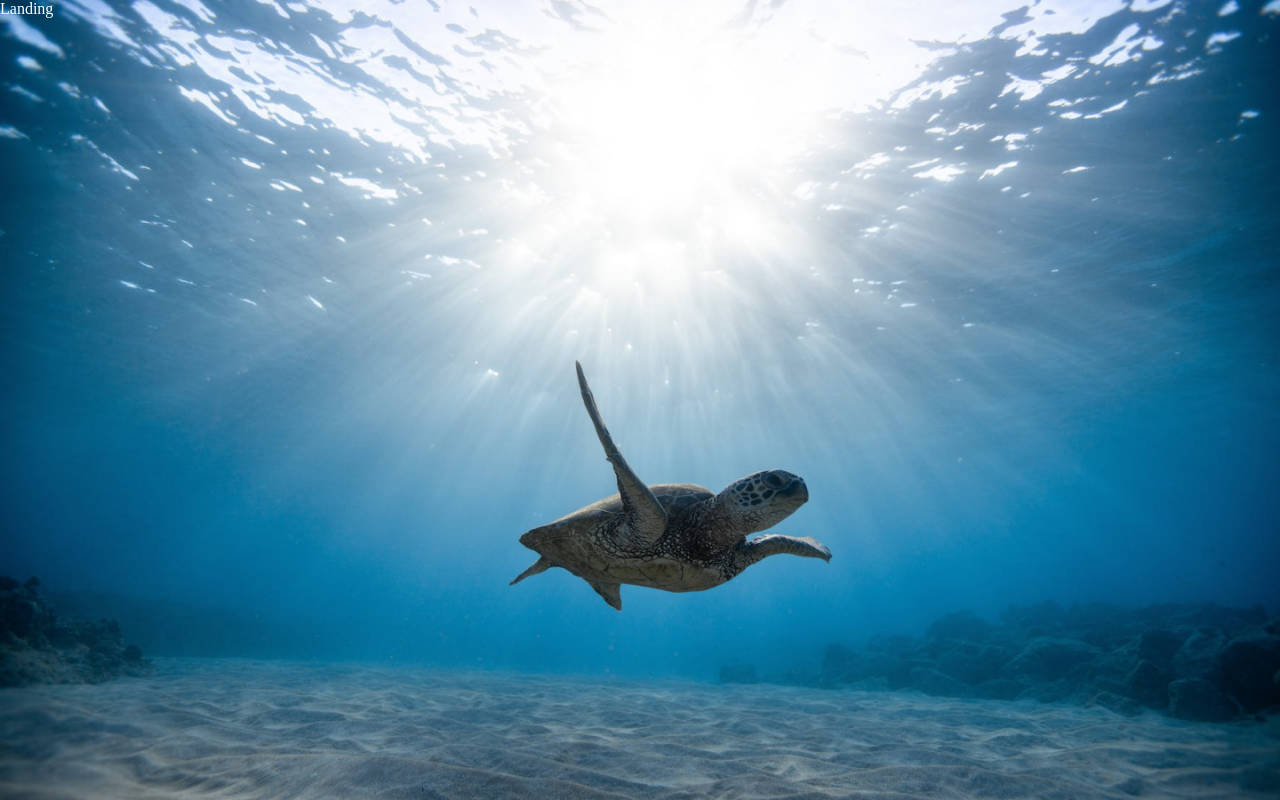
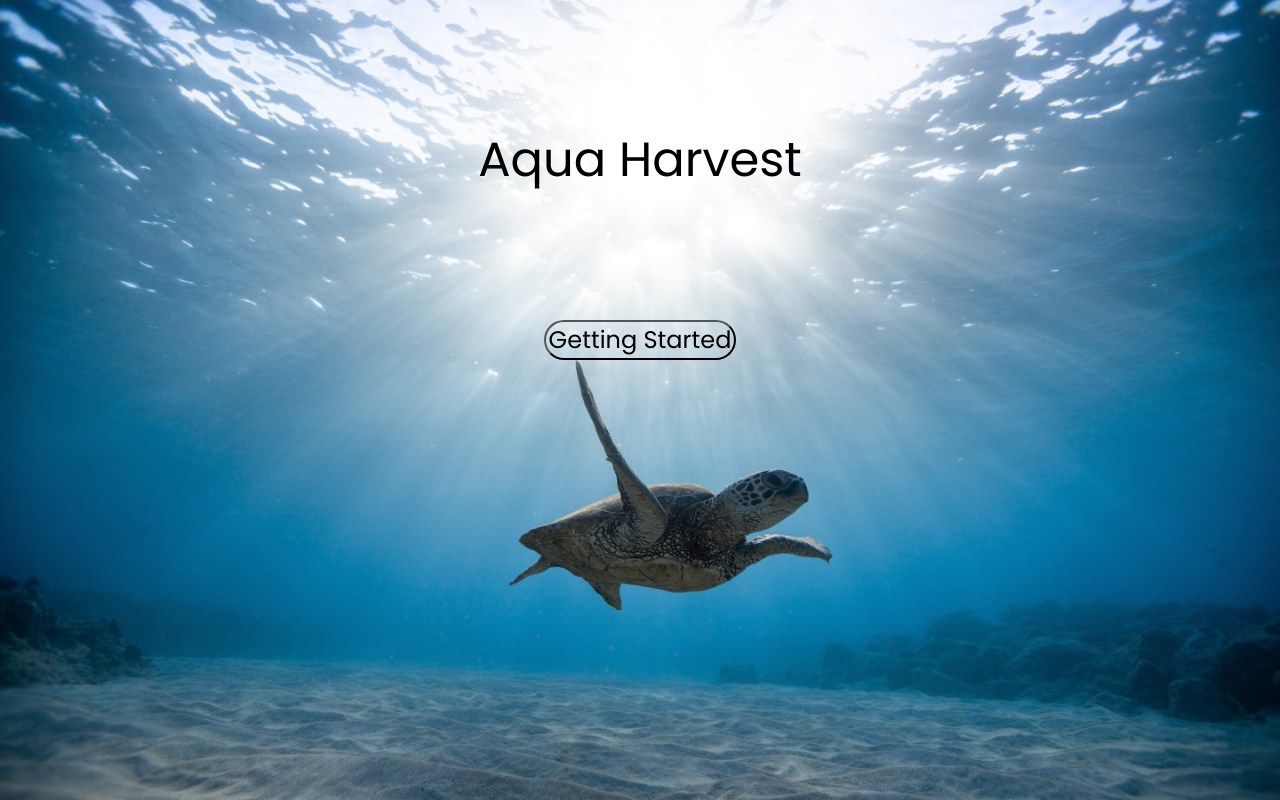
Before and after one commit to subru-37/AquaHarvest, a React (Vite) app in the folder FrontEnd/: page / in a window 1280 px wide. Built offline with nearby package versions, Linux system fonts and the light colour scheme.

Commit message:
Landing page customization

```diff
--- a/FrontEnd/index.html
+++ b/FrontEnd/index.html
@@ -4,6 +4,7 @@
     <meta charset="UTF-8" />
     <link rel="icon" type="image/svg+xml" href="/vite.svg" />
     <meta name="viewport" content="width=device-width, initial-scale=1.0" />
+    <link rel="preconnect" href="https://fonts.googleapis.com"><link rel="preconnect" href="https://fonts.gstatic.com" crossorigin><link href="https://fonts.googleapis.com/css2?family=Poppins&display=swap" rel="stylesheet">
     <title>Vite + React</title>
   </head>
   <body>
--- a/FrontEnd/src/pages/landing/Landing.jsx
+++ b/FrontEnd/src/pages/landing/Landing.jsx
@@ -1,9 +1,19 @@
 import React from 'react'
 import LandingImg from "../../images/background.png"
-import "./landing.css"
+import "./landing.css";
+import { Link } from 'react-router-dom';
 
 export default function Landing() {
   return (
-    <div className='container'>Landing</div>
+    <div className='container'>
+        <h2 className='h2'>
+            Aqua Harvest
+        </h2>
+        <div className='section2'>
+            <button className='.button'>
+                <Link style={{textDecoration: 'none'}}><h3 className='h3'>Getting Started</h3></Link>
+            </button>
+        </div>
+    </div>
   )
 }
--- a/FrontEnd/src/pages/landing/landing.css
+++ b/FrontEnd/src/pages/landing/landing.css
@@ -4,5 +4,38 @@
     background-image: url("../../images/background.png");
     background-repeat: no-repeat;
     background-size: cover;
-    color: white;
 }
+.h2{
+    font-family: 'Poppins', sans-serif;
+    font-style: normal;
+    font-weight: 400;
+    font-size: 48px;
+    line-height: 72px;
+    display: flex;
+    justify-content: center;
+    align-items: center;
+    height: 40vh;
+}
+.section2{
+    display: flex;
+    height: 60vh;
+    justify-content: center;
+    align-items: flex-start;
+}
+button .h3{
+    font-family: 'Poppins', sans-serif;
+    font-style: normal;
+    font-weight: 400;
+    font-size: 24px;
+    line-height: 36px;
+    color: #000000;
+}
+button{
+    min-width: 15vw;
+    height: 5vh;
+    background: transparent;
+    border-radius: 70px;
+}
+button:hover{
+    background-color: #84CAE7;
+}
```
